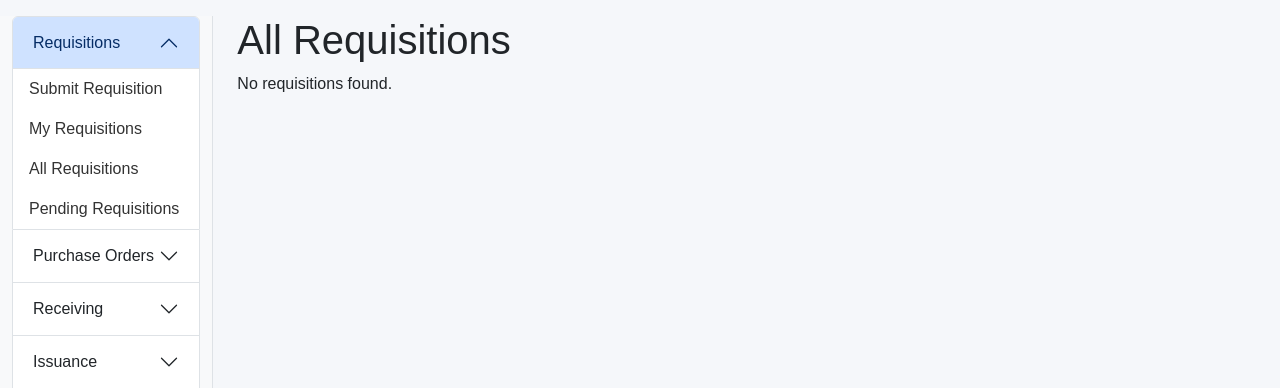
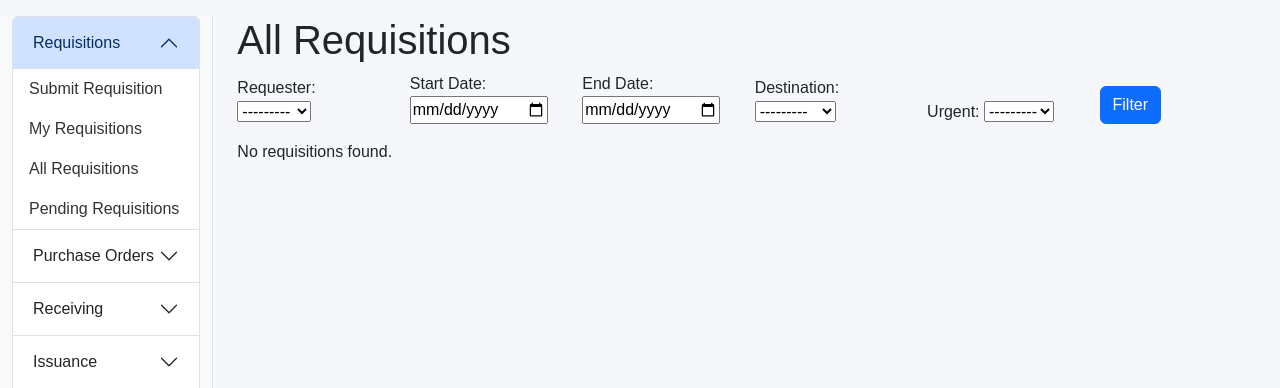
Before and after one commit to KiishiAD/kingfisher_inventory_management, a Django app: page /supplychain/requisitions/all/ in a window 1280 px wide. Shown: the part 56-444 px from the top of the page. Run offline with Django 5.2, Linux system fonts and the light colour scheme; the visitor is signed in with stand-in values (Sample User, id 1); data comes from the database, SQL or seed files in the repository; data that the repository does not hold is empty.

Commit message:
Add filtering options to All Requisitions page

```diff
--- a/supplychain_test/supplychain/forms.py
+++ b/supplychain_test/supplychain/forms.py
@@ -1,6 +1,7 @@
 from django import forms
 from django.forms import inlineformset_factory
 from django.utils.translation import gettext_lazy as _
+from django.contrib.auth import get_user_model
 from .models import *
 
 class RequisitionForm(forms.ModelForm):
@@ -74,3 +75,32 @@ class RequisitionApprovalForm(forms.Form):
         )
 
         return requisition
+
+
+User = get_user_model()
+
+
+class RequisitionFilterForm(forms.Form):
+    """Filters for the All Requisitions page."""
+
+    requester = forms.ModelChoiceField(
+        queryset=User.objects.all(), required=False, label=_("Requester")
+    )
+    start_date = forms.DateField(
+        required=False,
+        widget=forms.DateInput(attrs={"type": "date"}),
+        label=_("Start Date"),
+    )
+    end_date = forms.DateField(
+        required=False,
+        widget=forms.DateInput(attrs={"type": "date"}),
+        label=_("End Date"),
+    )
+    destination = forms.ModelChoiceField(
+        queryset=Destination.objects.all(), required=False, label=_("Destination")
+    )
+    urgent = forms.ChoiceField(
+        choices=[("", "---------"), ("yes", "Yes"), ("no", "No")],
+        required=False,
+        label=_("Urgent"),
+    )
--- a/supplychain_test/supplychain/templates/supplychain/requisitions/all.html
+++ b/supplychain_test/supplychain/templates/supplychain/requisitions/all.html
@@ -6,6 +6,32 @@
 
 {% block content %}
   <h1>All Requisitions</h1>
+
+  <form method="get" class="row g-3 align-items-end mb-3">
+    <div class="col-md-2">
+      {{ filter_form.requester.label_tag }}
+      {{ filter_form.requester }}
+    </div>
+    <div class="col-md-2">
+      {{ filter_form.start_date.label_tag }}
+      {{ filter_form.start_date }}
+    </div>
+    <div class="col-md-2">
+      {{ filter_form.end_date.label_tag }}
+      {{ filter_form.end_date }}
+    </div>
+    <div class="col-md-2">
+      {{ filter_form.destination.label_tag }}
+      {{ filter_form.destination }}
+    </div>
+    <div class="col-md-2">
+      {{ filter_form.urgent.label_tag }}
+      {{ filter_form.urgent }}
+    </div>
+    <div class="col-md-1">
+      <button type="submit" class="btn btn-primary">Filter</button>
+    </div>
+  </form>
 
   {% if requisitions %}
     <table class="table table-hover">
--- a/supplychain_test/supplychain/views/requisition_views.py
+++ b/supplychain_test/supplychain/views/requisition_views.py
@@ -95,20 +95,39 @@ class RequisitionPendingListView(LoginRequiredMixin, PermissionRequiredMixin, Li
 
 
 class RequisitionAllListView(LoginRequiredMixin, PermissionRequiredMixin, ListView):
-    """List all requisitions regardless of requester."""
+    """List all requisitions regardless of requester with optional filtering."""
+
     model = Requisition
     template_name = 'supplychain/requisitions/all.html'
     context_object_name = 'requisitions'
     permission_required = 'supplychain.view_all_requisitions'
     paginate_by = 20
+    form_class = RequisitionFilterForm
+
+    def get_queryset(self):
+        qs = Requisition.objects.all().order_by('-created_at')
+        self.filter_form = self.form_class(self.request.GET or None)
+        if self.filter_form.is_valid():
+            data = self.filter_form.cleaned_data
+            if data.get('requester'):
+                qs = qs.filter(requester=data['requester'])
+            if data.get('start_date'):
+                qs = qs.filter(created_at__date__gte=data['start_date'])
+            if data.get('end_date'):
+                qs = qs.filter(created_at__date__lte=data['end_date'])
+            if data.get('destination'):
+                qs = qs.filter(destination=data['destination'])
+            if data.get('urgent') == 'yes':
+                qs = qs.filter(urgent=True)
+            elif data.get('urgent') == 'no':
+                qs = qs.filter(urgent=False)
+        return qs
 
     def get_context_data(self, **kwargs):
         context = super().get_context_data(**kwargs)
         context["section"] = "requisitions"
+        context["filter_form"] = getattr(self, 'filter_form', self.form_class())
         return context
-
-    def get_queryset(self):
-        return Requisition.objects.all().order_by('-created_at')
 
     def handle_no_permission(self):
         messages.error(self.request, "You do not have permission to view all requisitions.")
```
